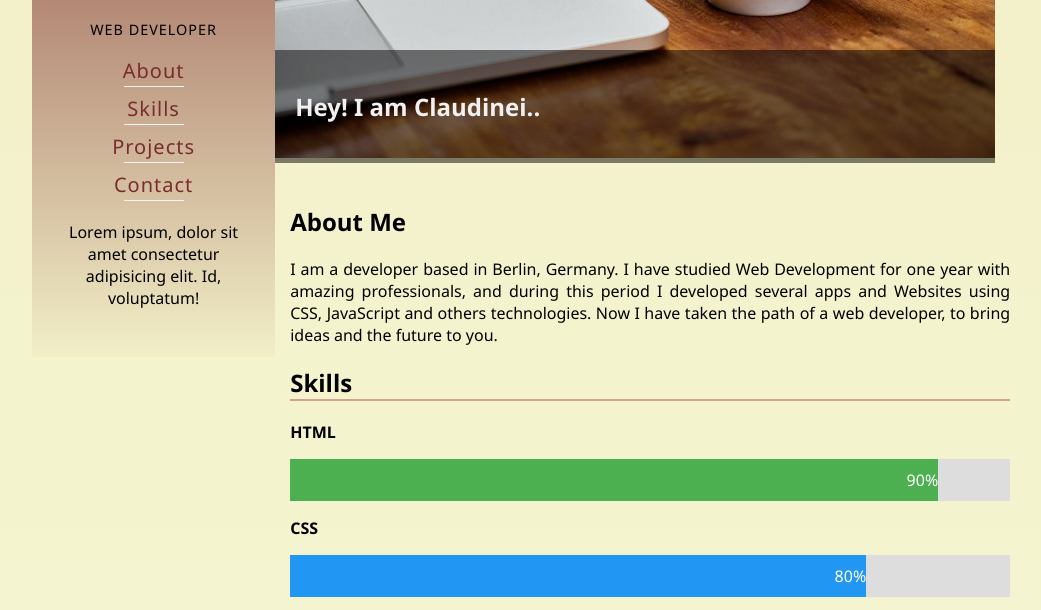
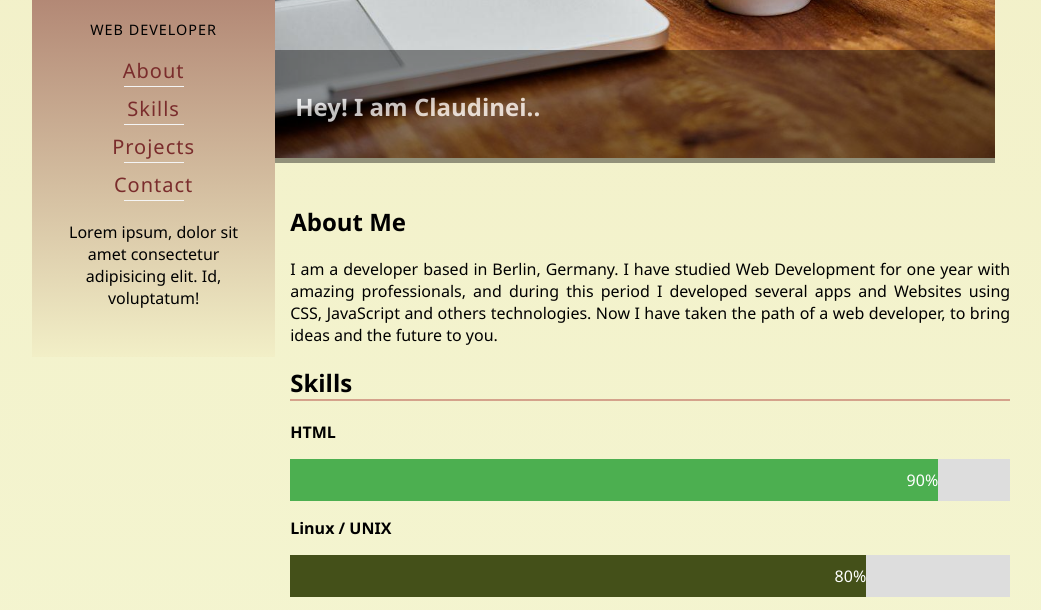
Before and after one commit to bidodev/portfolio-orientation-course, a plain HTML site: page index.html in a window 1280 px wide. Shown: the part 330-940 px from the top of the page, without its empty margins (216-1257 px from the left). Drawn offline with Linux system fonts and the light colour scheme.

Commit message:
Portofolio
Fixs

```diff
--- a/index.html
+++ b/index.html
@@ -85,6 +85,11 @@
           <p><b>HTML</b></p>
           <div class="container-skills">
             <div class="skills html">90%</div>
+          </div>
+
+          <p><b>Linux / UNIX</b></p>
+          <div class="container-skills">
+            <div class="skills linux">80%</div>
           </div>
 
           <p><b>CSS</b></p>
--- a/style/skills.css
+++ b/style/skills.css
@@ -14,3 +14,4 @@
   .html {width: 90%; background-color: #4CAF50;} /* Green */
   .css {width: 80%; background-color: #2196F3;} /* Blue */
   .js {width: 60%; background-color: #7a2c2c;} /* Red */
+  .linux {width: 80%; background-color: #445019;} /* Red */
--- a/style/top.css
+++ b/style/top.css
@@ -13,5 +13,6 @@
     color: #f1f1f1; /* Grey text */
     width: 100%; /* Full width */
     padding: 20px; /* Some padding */
+    opacity: 0.8;
 
   }
```
